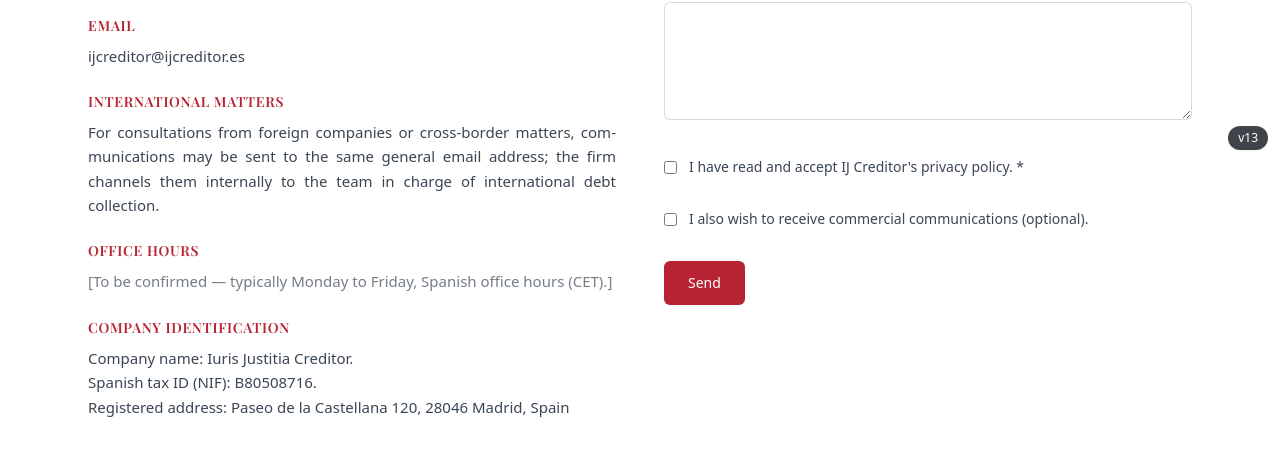
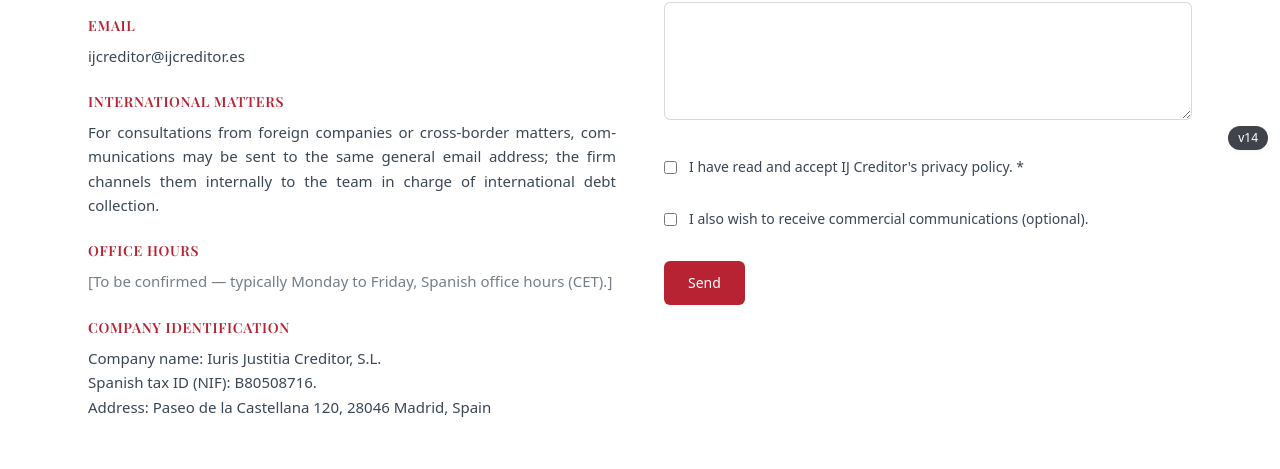
Before and after one commit to igorgolas/iurisingles, a Next.js app: page /contact in a window 1280 px wide. Shown: the part 638-1107 px from the top of the page. Built offline with nearby package versions, Linux system fonts and the light colour scheme; a web font is replaced by a local one.

Commit message:
Contact: keep Castellana (head office) as the address; registered office (Claudio Coello) stays in the legal pages; v14

```diff
--- a/app/contact/page.tsx
+++ b/app/contact/page.tsx
@@ -38,7 +38,7 @@
           </div>
           <div>
             <h2 className="text-sm font-semibold uppercase tracking-wider text-accent">Company identification</h2>
-            <p className="mt-2">Company name: {SITE.name}.<br />Spanish tax ID (NIF): {SITE.nif}.<br />Registered address: {SITE.address}</p>
+            <p className="mt-2">Company name: {SITE.name}, S.L.<br />Spanish tax ID (NIF): {SITE.nif}.<br />Address: {SITE.address}</p>
           </div>
         </div>
         <LeadForm variant="contact" />
--- a/lib/version.ts
+++ b/lib/version.ts
@@ -1,3 +1,3 @@
 // Bump this string on every change. The pill in the corner shows it,
 // so you can confirm in your browser that the new version is live.
-export const VERSION = "v13";
+export const VERSION = "v14";
```
